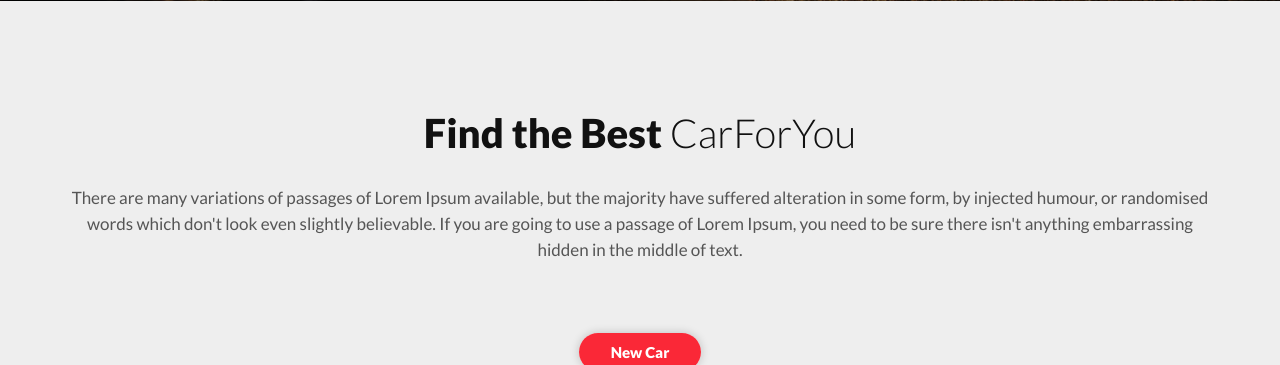
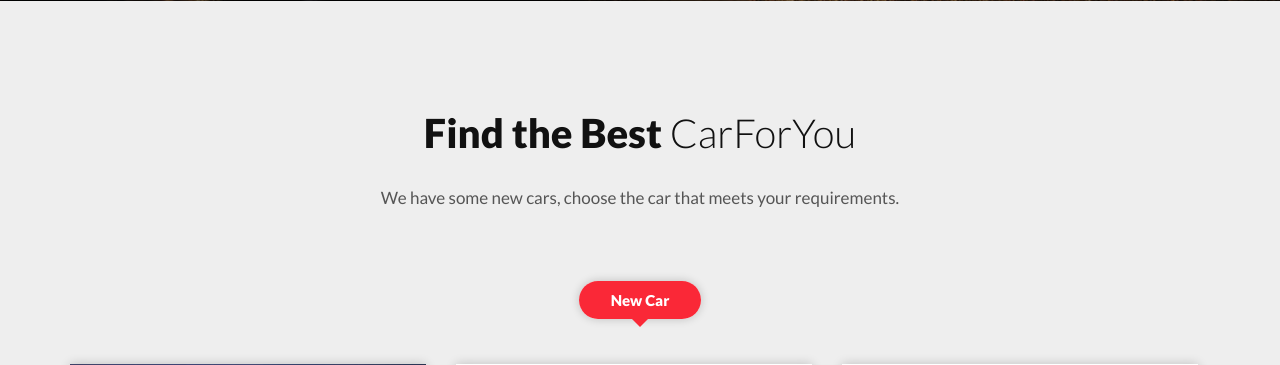
Before and after one commit to rajeev-30/bookMyRide, a PHP site: page / in a window 1280 px wide. Shown: the part 601-966 px from the top of the page. Run offline with PHP 8.4, Linux system fonts and the light colour scheme; a user stored in the database is signed in; data comes from the database, SQL or seed files in the repository.

Commit message:
about us updated

```diff
--- a/carrental/index.php
+++ b/carrental/index.php
@@ -71,10 +71,7 @@ error_reporting(0);
         <div class="container">
             <div class="section-header text-center">
                 <h2>Find the Best <span>CarForYou</span></h2>
-                <p>There are many variations of passages of Lorem Ipsum available, but the majority have suffered
-                    alteration in some form, by injected humour, or randomised words which don't look even slightly
-                    believable. If you are going to use a passage of Lorem Ipsum, you need to be sure there isn't
-                    anything embarrassing hidden in the middle of text.</p>
+                <p>We have some new cars, choose the car that meets your requirements.</p>
             </div>
             <div class="row">
 
```
